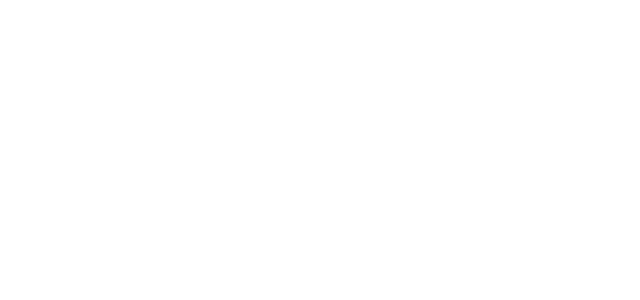
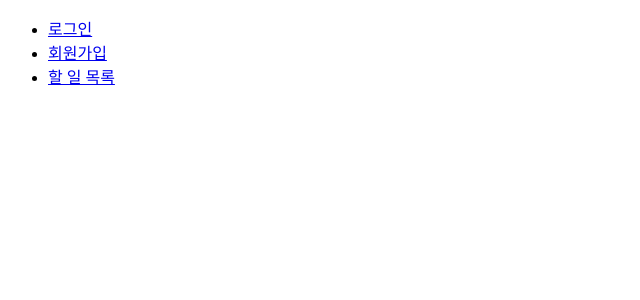
Before and after one commit to yongseongjeon/wanted-pre-onboarding-frontend, a React (Create React App) app: page / in a window 1280 px wide. Before the commit this address had no page. Shown: the top 300 px of the page, without its empty margins (0-640 px from the left). Built offline with nearby package versions, Linux system fonts and the light colour scheme.

Commit message:
feat: Home 페이지 추가

```diff
--- /dev/null
+++ b/src/pages/Home.tsx
@@ -0,0 +1,20 @@
+import { Link } from "react-router-dom";
+import { ROUTE_PATH } from "../route";
+
+function Home() {
+  return (
+    <ul>
+      <li>
+        <Link to={ROUTE_PATH.SIGN_IN}>로그인</Link>
+      </li>
+      <li>
+        <Link to={ROUTE_PATH.SIGN_UP}>회원가입</Link>
+      </li>
+      <li>
+        <Link to={ROUTE_PATH.TODO}>할 일 목록</Link>
+      </li>
+    </ul>
+  );
+}
+
+export default Home;
--- a/src/route.tsx
+++ b/src/route.tsx
@@ -1,9 +1,11 @@
+import Home from "./pages/Home";
 import SignIn from "./pages/SignIn";
 import SignUp from "./pages/SignUp";
 import TodoList from "./pages/TodoList";
 import { RoutePath } from "./types/Route";
 
 const ROUTE_PATH = {
+  HOME: "/",
   SIGN_UP: "/signup",
   SIGN_IN: "/signin",
   TODO: "/todo",
@@ -16,9 +18,10 @@ interface RouteConfig {
 }
 
 const routeConfigs: RouteConfig[] = [
-  { id: 0, path: ROUTE_PATH.SIGN_UP, element: <SignUp /> },
-  { id: 1, path: ROUTE_PATH.SIGN_IN, element: <SignIn /> },
-  { id: 2, path: ROUTE_PATH.TODO, element: <TodoList /> },
+  { id: 0, path: ROUTE_PATH.HOME, element: <Home /> },
+  { id: 1, path: ROUTE_PATH.SIGN_UP, element: <SignUp /> },
+  { id: 2, path: ROUTE_PATH.SIGN_IN, element: <SignIn /> },
+  { id: 3, path: ROUTE_PATH.TODO, element: <TodoList /> },
 ];
 
 export { ROUTE_PATH, routeConfigs };
```
